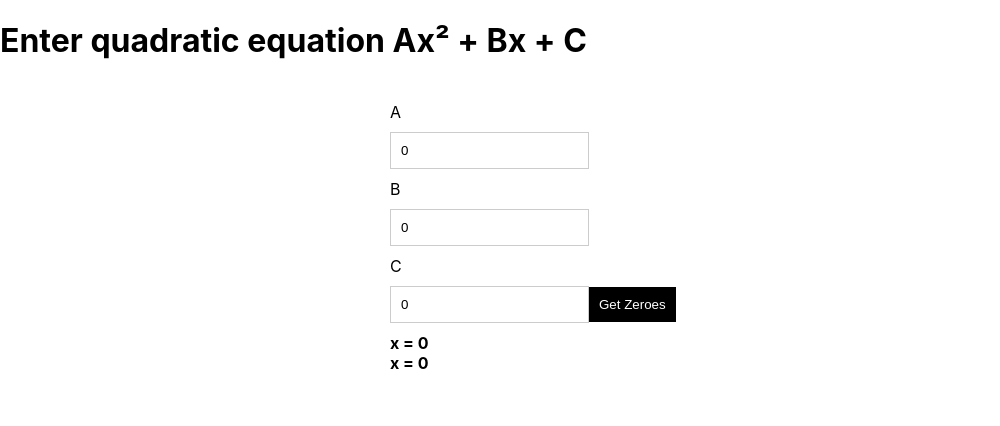
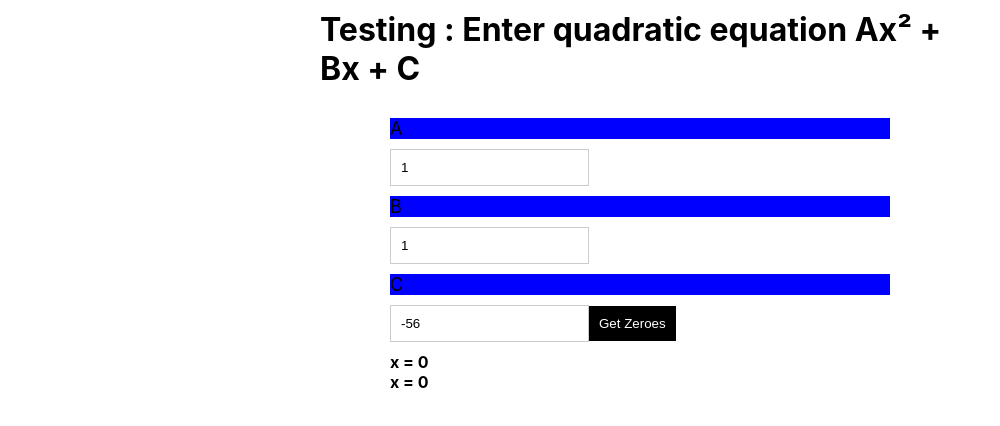
Before and after one commit to richardmachado/react_quadraticCalc, a React (Create React App) app: page / in a window 1280 px wide. Shown: the top 426 px of the page, without its empty margins (0-1000 px from the left). Built offline with nearby package versions, Linux system fonts and the light colour scheme.

Commit message:
testing which is correct file

```diff
--- a/package.json
+++ b/package.json
@@ -22,6 +22,7 @@
     "extends": [
       "react-app",
       "react-app/jest"
+
     ]
   },
   "browserslist": {
@@ -35,5 +36,8 @@
       "last 1 firefox version",
       "last 1 safari version"
     ]
+  },
+  "devDependencies": {
+    "@babel/plugin-proposal-private-property-in-object": "^7.21.11"
   }
 }
--- a/src/App.css
+++ b/src/App.css
@@ -1,11 +1,8 @@
 .App {
   text-align: center;
+  background-color: #61dafb;
 }
 
-.App-logo {
-  height: 40vmin;
-  pointer-events: none;
-}
 
 @media (prefers-reduced-motion: no-preference) {
   .App-logo {
--- a/src/App.js
+++ b/src/App.js
@@ -15,14 +15,21 @@ const Page = styled.div`
 
 const Label = styled.label`
   //border: 3px solid green;
-  width: 12;
+  //width: 12;
+  font-size:18px;
+ background-color: blue;
 `;
-
+const Heading = styled.h1`
+   margin: auto;
+  width: 50%;
+ // border: 3px solid green;
+  padding: 10px;
+`;
 export default  function App() {
 
-  const [a, setNum1] = useState(0);
-  const [b, setNum2] = useState(0);
-  const [c, setNum3] = useState(0);
+  const [a, setNum1] = useState(1);
+  const [b, setNum2] = useState(1);
+  const [c, setNum3] = useState(-56);
   const [plus, setPlus] = useState(0);
   const [minus, setMinus] = useState(0);
 
@@ -39,8 +46,8 @@ export default  function App() {
     setMinus(minusTotal);
   };
   return (
-    <Page>
-      <h1>Enter quadratic equation Ax² + Bx + C</h1>
+    <Page className="App-header">
+      <Heading> Testing : Enter quadratic equation Ax² + Bx + C</Heading>
       <form className="form" onSubmit={handleSubmit}>
         <Label>A</Label>
         <input
--- a/src/styles.css
+++ b/src/styles.css
@@ -26,3 +26,8 @@ form {
   button:hover {
     background-color: blue;
   }
+  heading {
+
+    background-color: blue;
+
+  }
```
Also changed, not shown: 1 other file (tests, documents, lock files or other folders).
